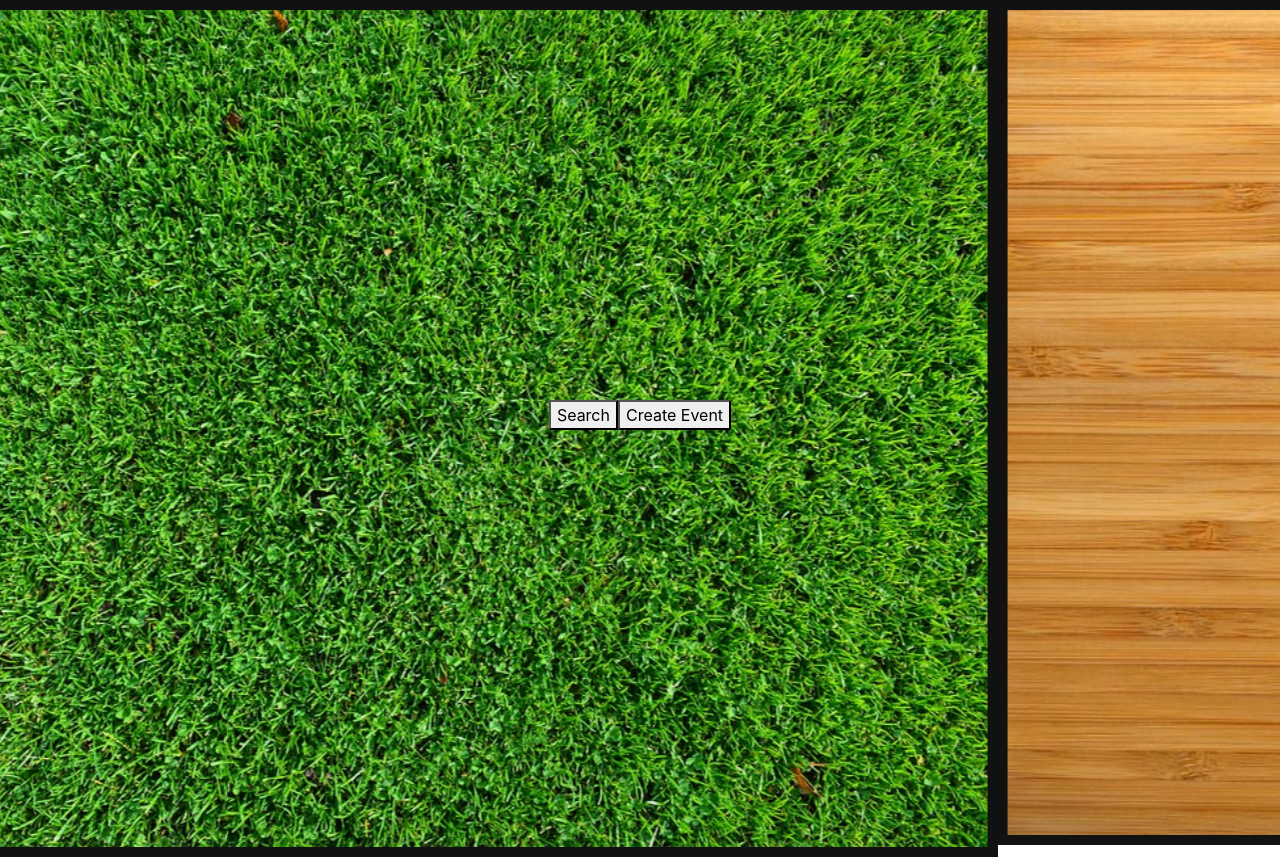
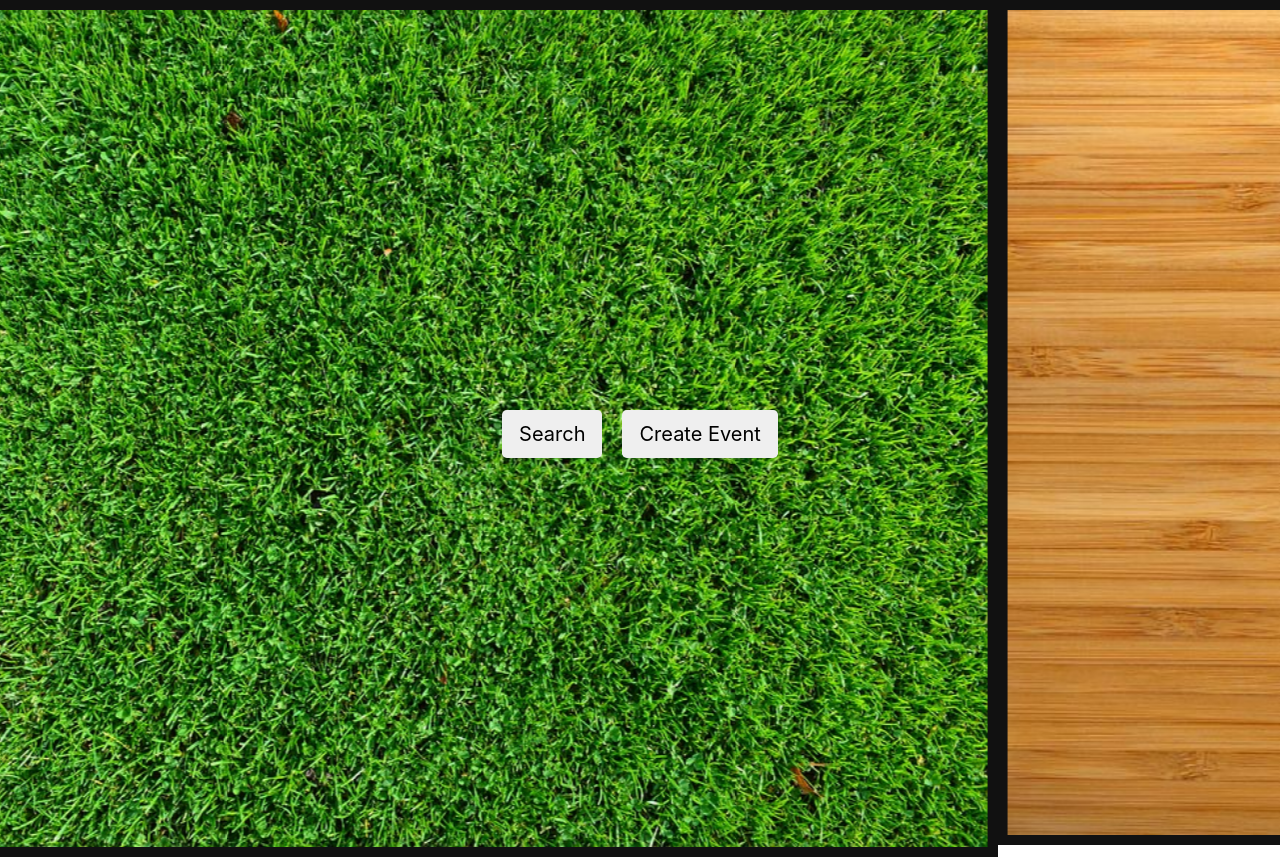
Before and after one commit to sito44/Open-Leagues, a plain HTML site: page index.html in a window 1280 px wide. Drawn offline with nearby package versions, Linux system fonts and the light colour scheme.

Commit message:
button elements nested into main element

```diff
--- a/assets/css/style.css
+++ b/assets/css/style.css
@@ -17,3 +17,7 @@
     width: 100%;
     text-align: center;
 }
+
+.btn {
+    margin: 10px;
+}
--- a/assets/js/app.js
+++ b/assets/js/app.js
@@ -11,8 +11,8 @@ $(function(){
 	createBtn.attr('id', 'createBtn');
 	headLogo.addClass('logo');
 	main.addClass('mainStyle');
-	searchBtn.addClass('btnStyle');
-	createBtn.addClass('btnStyle');
+	searchBtn.addClass('btnStyle btn btn-lg active');
+	createBtn.addClass('btnStyle btn btn-lg active');
 	searchBtn.text('Search');
 	createBtn.text('Create Event');
 	main.append(searchBtn);
```
